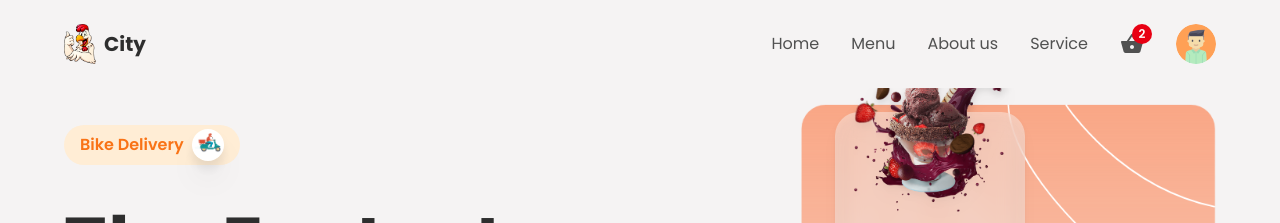
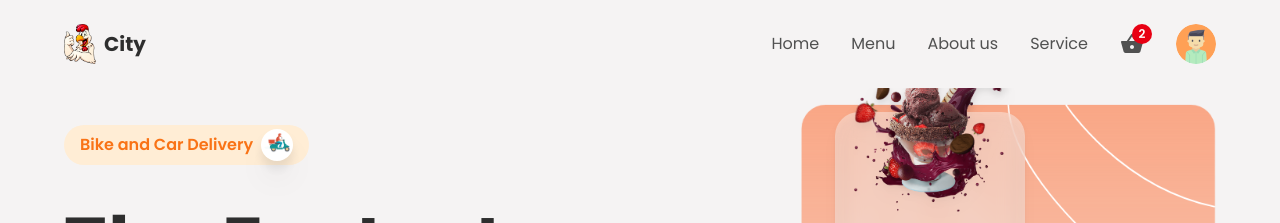
Before and after one commit to nkmills/foodDeliveryFullStack, a React (Create React App) app: page / in a window 1280 px wide. Shown: the top 223 px of the page. Built offline with nearby package versions, Linux system fonts and the light colour scheme.

Commit message:
Edited home container

```diff
--- a/src/components/HomeContainer.jsx
+++ b/src/components/HomeContainer.jsx
@@ -10,7 +10,7 @@ const HomeContainer = () => {
       <div className="py-2 flex-1 flex flex-col items-start justify-center gap-6">
         <div className="flex items-center gap-2 justify-center bg-orange-100 px-4 py-1 rounded-full">
           <p className="text-base text-orange-500 font-semibold">
-            Bike Delivery
+            Bike and Car Delivery
           </p>
           <div className="w-8 h-8 bg-white rounded-full overflow-hidden drop-shadow-xl">
             <img src={Delivery} className="w-full h-full object-contain" />
```
